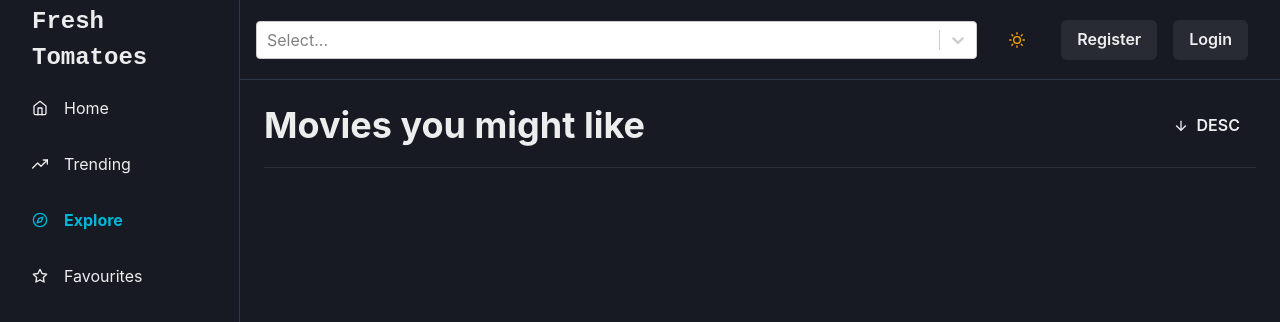
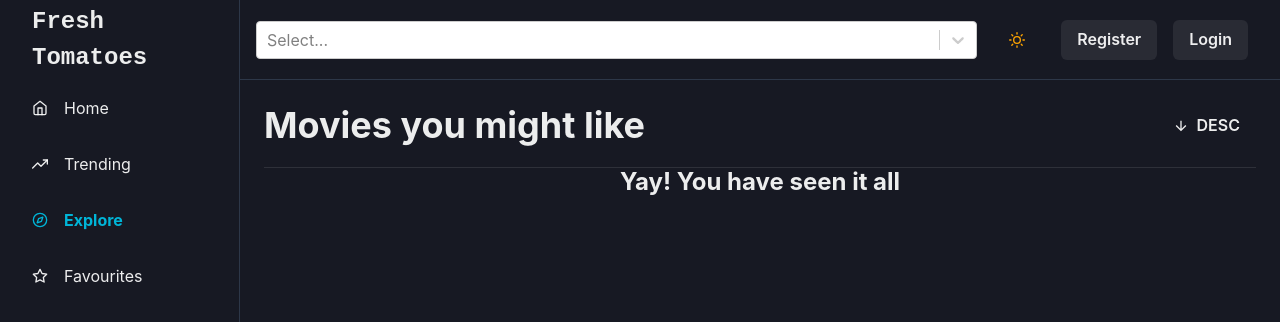
Before and after one commit to tuanthanh201/fresh-tomatoes, a React (Create React App) app in the folder client/: page /explore in a window 1280 px wide. Shown: the top 322 px of the page. Built offline with nearby package versions, Linux system fonts and the light colour scheme.

Commit message:
Add end message for pagination

```diff
--- a/client/src/components/menu/MovieList.tsx
+++ b/client/src/components/menu/MovieList.tsx
@@ -81,9 +81,13 @@ const MovieList = ({ title }: MovieListProps) => {
 						<Heading fontSize='2xl'>Loading...</Heading>
 					</Center>
 				}
+				endMessage={
+					<Center>
+						<Heading fontSize='2xl'>Yay! You have seen it all</Heading>
+					</Center>
+				}
 			>
 				<Wrap spacing='30px'>
-					{/* TODO: Implement infinite scrolling */}
 					{movies.map((movie) => (
 						<MovieItem
 							key={movie.uuid}
```
